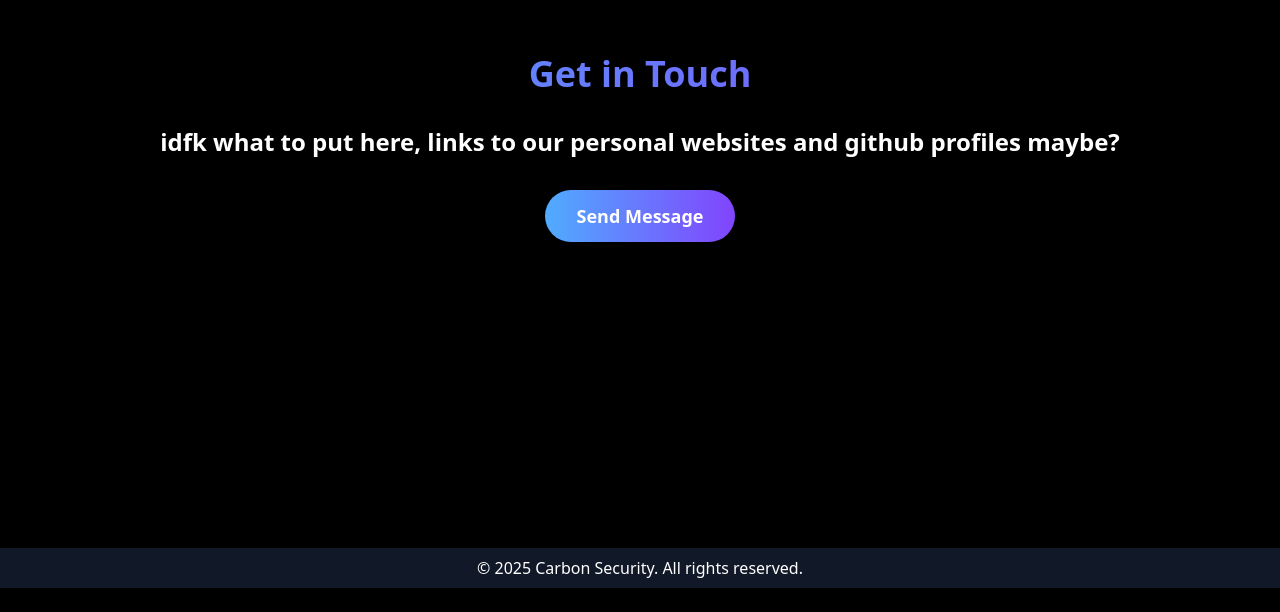
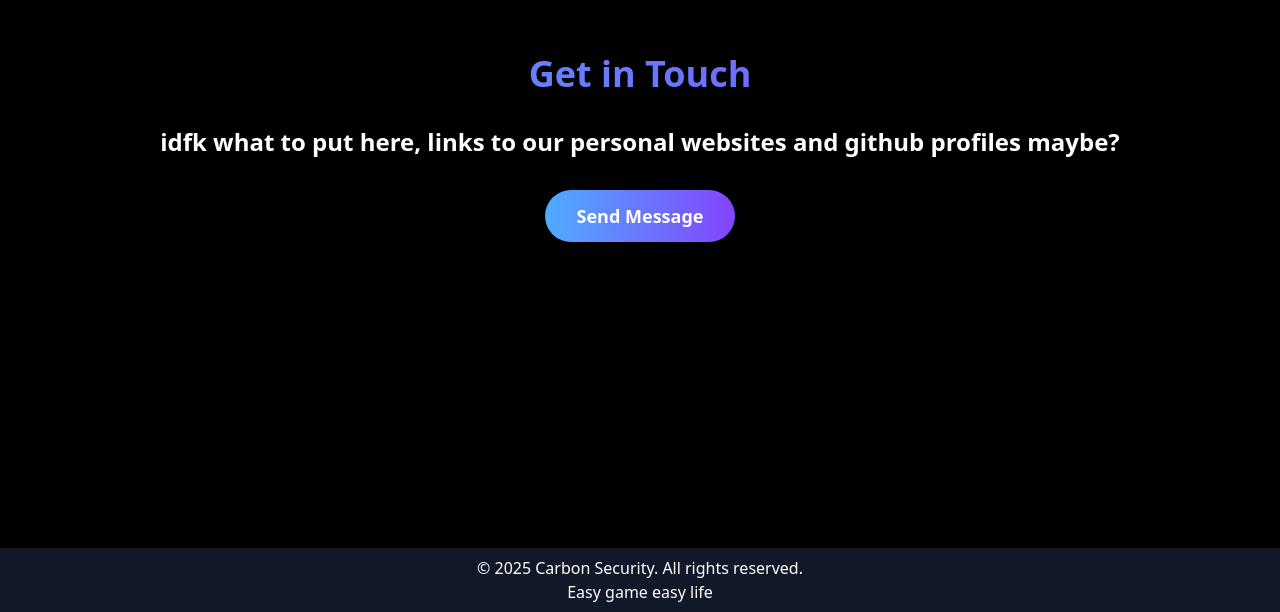
Before and after one commit to CarbonCybersec/carbon-web, a Next.js app: page /carbon-web/ in a window 1280 px wide. Shown: the part 2660-3272 px from the top of the page. Before the commit the page ends 3248 px from the top, so only its background shows below. Built offline with nearby package versions, Linux system fonts and the light colour scheme.

Commit message:
Update page.js

```diff
--- a/src/app/page.js
+++ b/src/app/page.js
@@ -134,7 +134,7 @@ export default function Home() {
 
 			<footer className="bg-gray-900 py-2">
 				<div className="container mx-auto px-4 text-center">
-					<p>&copy; 2025 Carbon Security. All rights reserved.</p>
+					<p>&copy; 2025 Carbon Security. All rights reserved.<br />Easy game easy life</p>
 				</div>
 			</footer>
 		</main>
```
